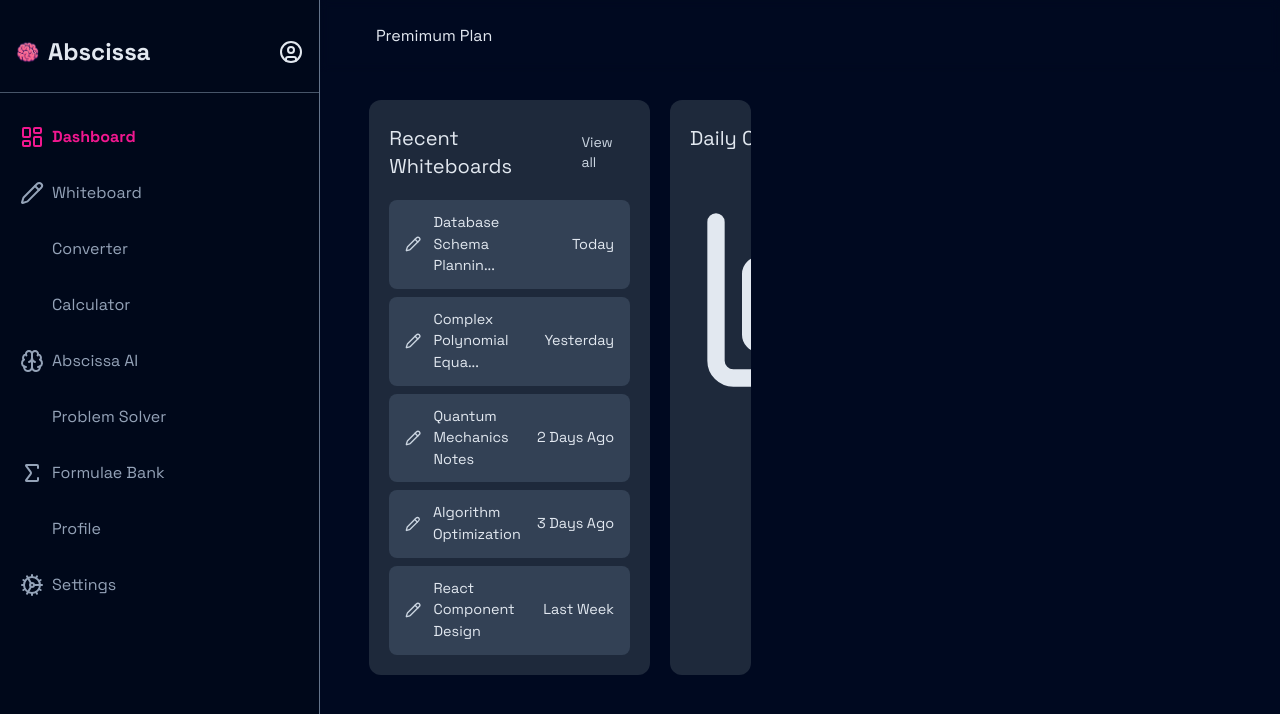
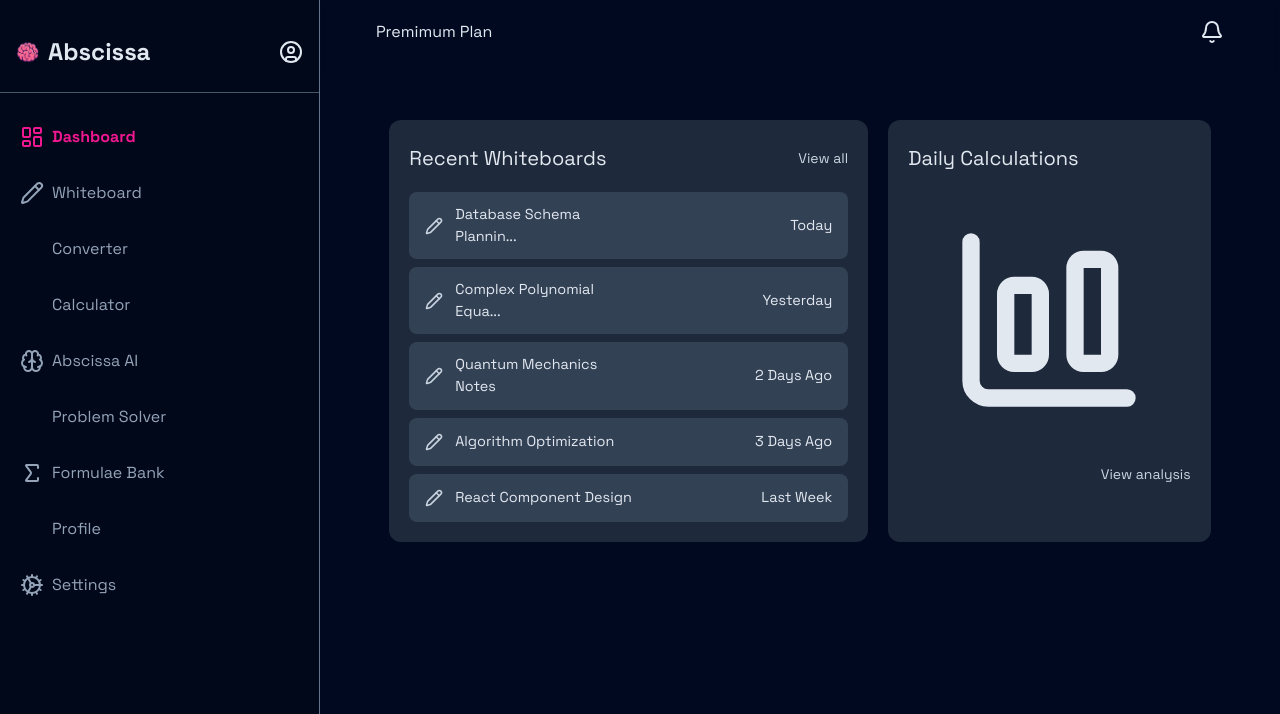
Before and after one commit to fisayo-dev/abscissa, a React (Vite) app in the folder frontend/: page /dashboard in a window 1280 px wide. Shown: the top 714 px of the page. Built offline with nearby package versions, Linux system fonts and the light colour scheme; some icons are missing.

Commit message:
style: fix issue oncard grid layout

```diff
--- a/frontend/src/components/Sidebar.jsx
+++ b/frontend/src/components/Sidebar.jsx
@@ -57,7 +57,7 @@ const Sidebar = () => {
     },
   ];
   return (
-    <div className="hidden xl:block h-[100vh] py-3 border-r-[0.1rem] border-r-slate-500 dark-bg-blue 2xl:w-[40vh] xl:w-[40vh] overflow-scroll">
+    <div className="hidden xl:block h-[100vh] py-3 border-r-[0.1rem] border-r-slate-500 dark-bg-blue 2xl:w-[30vh] xl:w-[25vw] overflow-scroll">
       <div className="flex justify-between items-center py-6 px-4">
         <Logo />
         <div className="flex gap-2 items-center">
--- a/frontend/src/outlets/AppOutlet.jsx
+++ b/frontend/src/outlets/AppOutlet.jsx
@@ -7,9 +7,9 @@ const AppOutlet = () => {
   return (
     <div className="w-[100vw] block md:flex">
       <Sidebar />
-      <div className="py-5 w-[60vh]">
-        <div className="w-full">
-          <div className="px-4 md:px-6 fixed w-full top-0 py-6 backdrop-blur-sm">
+      <div className="2xl:w-[70vh] xl:w-[75vw]">
+        <div className="w-full grid">
+          <div className="px-4 md:px-6 w-full top-0 h-[10vh] py-5 bg-transparent backdrop-blur-sm">
             <div className="flex justify-between">
               <div className="flex gap-2 items-center">
                 <Diamonds className="h-6 w-6" />
@@ -21,7 +21,7 @@ const AppOutlet = () => {
               </div>
             </div>
           </div>
-          <div className="px-4 md:px-8 mt-20">
+          <div className="px-4 md:px-8 h-[90vh] overflow-scroll ">
             <Outlet />
           </div>
         </div>
```
